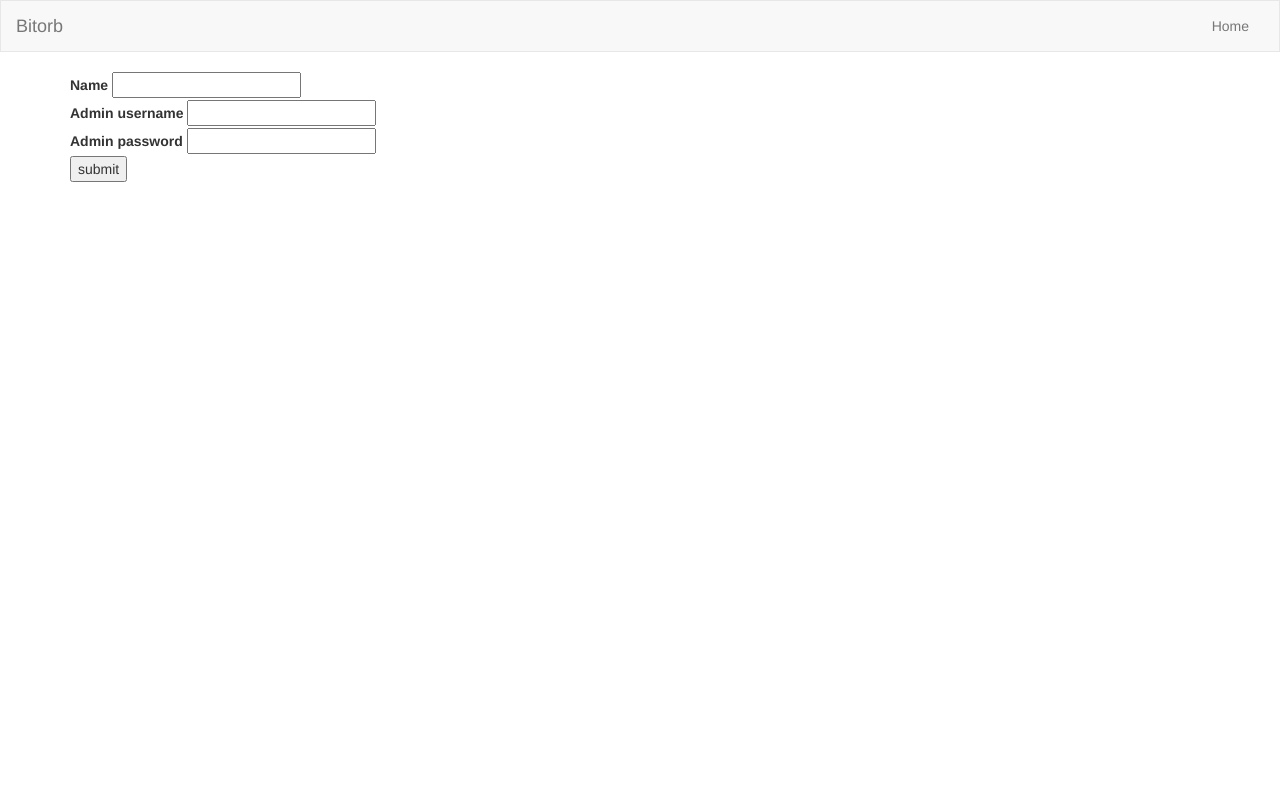
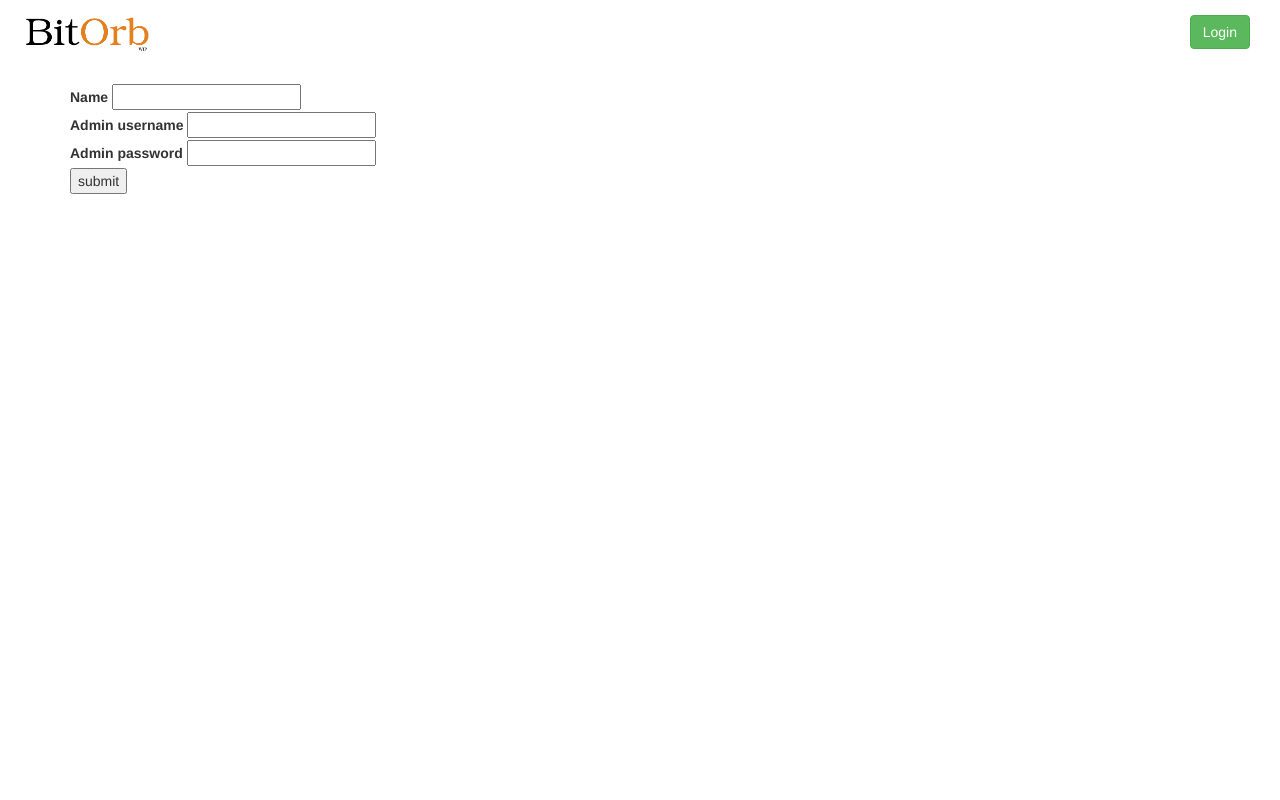
Before and after one commit to FroopleXP/BitOrb, a Flask app: page /new_estab in a window 1280 px wide. Run offline with Flask 2, Linux system fonts and the light colour scheme; some libraries are stand-ins or nearby versions.

Commit message:
Updated design

```diff
--- /dev/null
+++ b/bitorb/static/css/mod.css
@@ -0,0 +1,23 @@
+html, body {
+	height: 100%;
+	width: 100%;
+}
+
+.custom.logo {
+	position: relative;
+	top: 0px;
+	left: 10px;
+	width: 125px;
+}
+
+.custom.header {
+	border-radius: 0px;
+	background-color: rgba(225, 225, 225, 0) !important;
+	border: 0px !important;
+}
+
+.landing {
+	height: 100%;
+	width: 100%;
+	background-color: black !important;
+}
--- a/bitorb/templates/base.html
+++ b/bitorb/templates/base.html
@@ -17,6 +17,7 @@
     <script type="text/javascript" src="/static/js/functions.js"></script>
 
     <link rel="stylesheet" href="https://maxcdn.bootstrapcdn.com/bootstrap/3.3.5/css/bootstrap.min.css">
+    <link rel="stylesheet" type="text/css" href="/static/css/mod.css">
 
     {% block head %}
     {% endblock %}
@@ -27,7 +28,7 @@
 
     {% set user = get_user(required=False) %}
     <!-- Header -->
-    <nav class="navbar navbar-default" style="border-radius: 0px;">
+    <nav class="navbar navbar-default custom header">
         <div class="container-fluid">
 
             <!-- For mobile -->
@@ -37,7 +38,9 @@
                     <span class="icon-bar"></span>
                     <span class="icon-bar"></span>
                 </button>
-                <a class="navbar-brand" href="#">{{ get_site_name() }}</a>
+                <a class="navbar-brand" href="/">
+                    <img src="/static/img/logo.png" class="custom logo">
+                </a>
             </div>
 
             <!-- Links for normal and mobile -->
@@ -48,7 +51,9 @@
                         <li><a href="/logout">Logout</a></li>
                     {% else %}
                         <!-- If user is not logged in -->
-                        <li><a href="#">Home</a></li>
+                        <li><a href="/login">
+                            <button type="button" class="btn btn-success">Login</button>
+                        </a></li>
                     {% endif %}
                 </ul>
             </div>
```
Also changed, not shown: bitorb/templates/index.html (+5 -2 lines), bitorb/static/img/logo.png (added).
